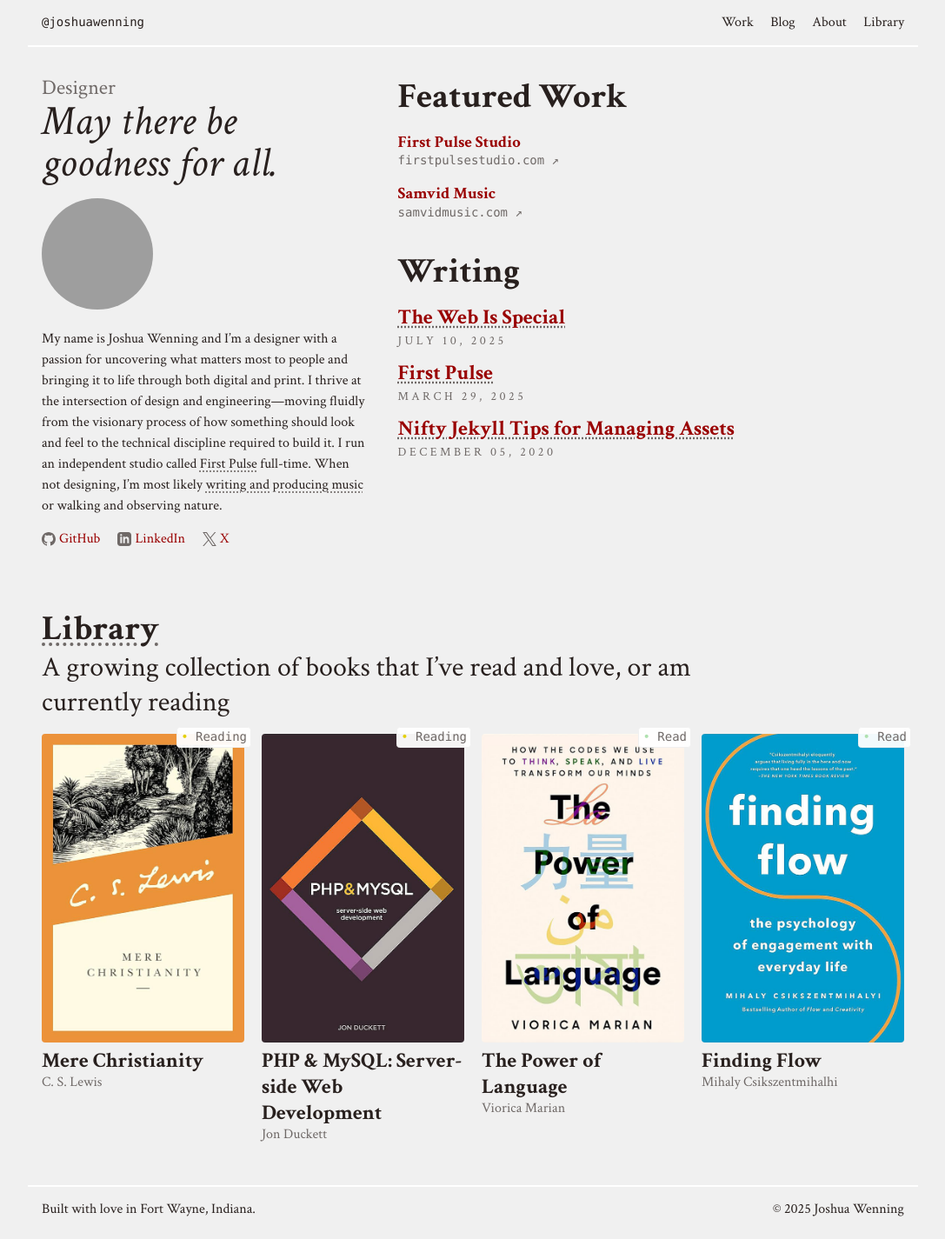
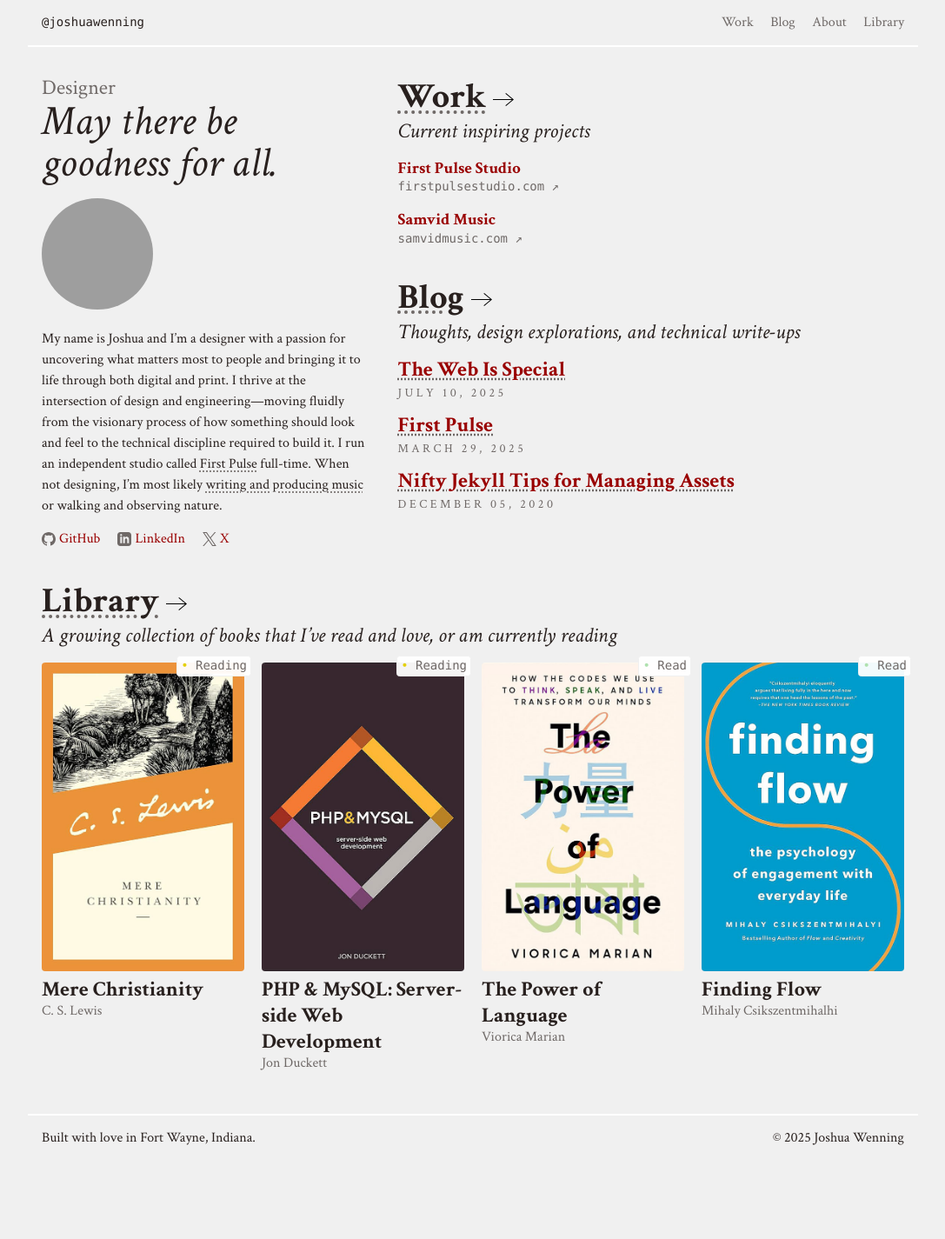
Before and after one commit to joshuawenning/blog, a Jekyll site: the page built from index.html, in a window 1280 px wide. Shown: the whole page at 87% size, without its empty margins (96-1183 px from the left). Built offline with Jekyll 4.4.1, drawn with Linux system fonts in a browser that asks for light colours; after the commit the page ends 1343 px from its top, so only the background shows below that; grey boxes are pictures that could not be loaded.

Commit message:
Update homepage copy and links

```diff
--- /dev/null
+++ b/_includes/arrow.html
@@ -0,0 +1,3 @@
+<svg class="arrow" clip-rule="evenodd" fill-rule="evenodd" xmlns="http://www.w3.org/2000/svg">
+  <path d="M21.883 12l-7.527 6.235.644.765 9-7.521-9-7.479-.645.764 7.529 6.236h-21.884v1h21.883z"/>
+</svg>
--- a/_sass/_base.scss
+++ b/_sass/_base.scss
@@ -86,7 +86,11 @@
 
 .nav-link {
   a {
-    color: var(--gray);
+    color: var(--grey);
+
+    &:hover {
+      color: var(--black);
+    }
   }
 
   &.is-active {
@@ -140,6 +144,16 @@
   height: 1em;
   margin-right: .25rem;
   width: 1em;
+}
+
+.about {
+  margin-bottom: 2rem;
+}
+
+@media (min-width: 768px) {
+  .about {
+    margin-bottom: 0;
+  }
 }
 
 .post {
@@ -247,3 +261,10 @@
   right: -.5rem;
   top: -.5rem;
 }
+
+.arrow {
+  height: 24px;
+  margin-left: .5rem;
+  vertical-align: middle;
+  width: 24px;
+}
--- a/_sass/_utilities.scss
+++ b/_sass/_utilities.scss
@@ -85,6 +85,7 @@
 .text-bold      { font-weight: bold; }
 .text-normal    { font-weight: normal; }
 .text-center    { text-align: center; }
+.text-italic    { font-style: italic; }
 .text-uppercase { text-transform: uppercase; }
 
 .text-plain {
--- a/index.html
+++ b/index.html
@@ -4,7 +4,7 @@
 ---
 
 <div class="grid mb-2">
-  <section class="grid-col grid-col-4 mb-2">
+  <section class="grid-col grid-col-4 about">
     <div class="banner mb-1">
       <p class="grey text-h4">Designer</p>
       <h2 class="banner-message">May there be goodness for all.</h2>
@@ -13,7 +13,7 @@
     <div class="mb-1">
       <img alt="Profile" class="avatar avatar-small mb-1"
         src="https://gravatar.com/avatar/dc98c5cfbe62b1c89079d540d9c2714e78c80e6cbd83b2fe32e739849c76ef0b?size=256" />
-      <p class="lh-copy text-h5">My name is Joshua Wenning and I&rsquo;m a designer with a passion for uncovering what
+      <p class="lh-copy text-h5">My name is Joshua and I&rsquo;m a designer with a passion for uncovering what
         matters most to people and bringing it to life through both digital and print. I thrive at the intersection of
         design and engineering—moving fluidly from the visionary process of how something should look and feel to the
         technical discipline required to build it. I run an independent studio called <a class="black"
@@ -54,7 +54,10 @@
   </section>
 
   <section class="grid-col grid-col-6">
-    <h2 class="text-h2 mb-1">Featured Work</h2>
+    <h2 class="text-h2">
+      <a class="black" href="/work">Work{% include arrow.html %}</a>
+    </h2>
+    <p class="text-h4 mb-1 text-italic">Current inspiring projects</p>
 
     <div class="exposed-link mb-1">
       <a href="https://firstpulsestudio.com/">
@@ -75,7 +78,10 @@
     </div>
 
     <div>
-      <h2 class="text-h2 mb-1">Writing</h2>
+      <h2 class="text-h2">
+        <a class="black" href="/blog">Blog{% include arrow.html %}</a>
+      </h2>
+      <p class="text-h4 mb-1 text-italic">Thoughts, design explorations, and technical write-ups</p>
 
       <ul class="list-reset">
         {% for post in site.posts %}
@@ -92,9 +98,9 @@
 <div class="grid mb-2">
   <section class="grid-col">
     <h3 class="text-h2">
-      <a class="black" href="#">Library</a>
+      <a class="black" href="/playlist">Library{% include arrow.html %}</a>
     </h3>
-    <p class="mb-1 measure-sm text-h3">A growing collection of books that I&rsquo;ve read and love, or am currently
+    <p class="text-h4 mb-1 text-italic">A growing collection of books that I&rsquo;ve read and love, or am currently
       reading</p>
 
     <div>
```
